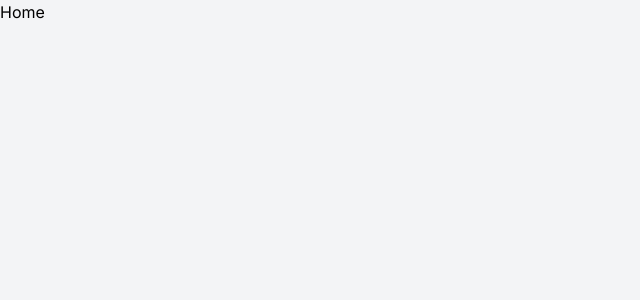
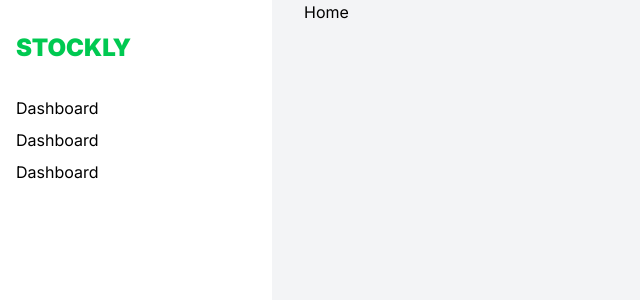
Before and after one commit to DCastro2110/stockl, a Next.js app: page / in a window 1280 px wide. Shown: the top 300 px of the page, without its empty margins (0-640 px from the left). Built offline with nearby package versions, Linux system fonts and the light colour scheme.

Commit message:
feat: add sidebar

```diff
--- /dev/null
+++ b/src/app/_components/sidebar.tsx
@@ -0,0 +1,18 @@
+import React from 'react';
+
+const Sidebar = () => {
+  return (
+    <aside className='flex h-full w-[272px] flex-col bg-white px-2 py-4'>
+      <div className='px-2 py-4'>
+        <h1 className='text-2xl font-black text-green-500'>STOCKLY</h1>
+      </div>
+      <nav className='flex flex-col gap-2 px-2 py-4'>
+        <button className='text-left'>Dashboard</button>
+        <button className='text-left'>Dashboard</button>
+        <button className='text-left'>Dashboard</button>
+      </nav>
+    </aside>
+  );
+};
+
+export default Sidebar;
--- a/src/app/layout.tsx
+++ b/src/app/layout.tsx
@@ -2,6 +2,8 @@ import './globals.css';
 
 import type { Metadata } from 'next';
 import { Inter } from 'next/font/google';
+
+import Sidebar from './_components/sidebar';
 
 const inter = Inter({
   subsets: ['latin'],
@@ -19,7 +21,12 @@ export default function RootLayout({
 }>) {
   return (
     <html lang='pt-br'>
-      <body className={`${inter.className} antialiased`}>{children}</body>
+      <body className={`${inter.className} antialiased`}>
+        <div className='flex h-full gap-8'>
+          <Sidebar />
+          {children}
+        </div>
+      </body>
     </html>
   );
 }
```
